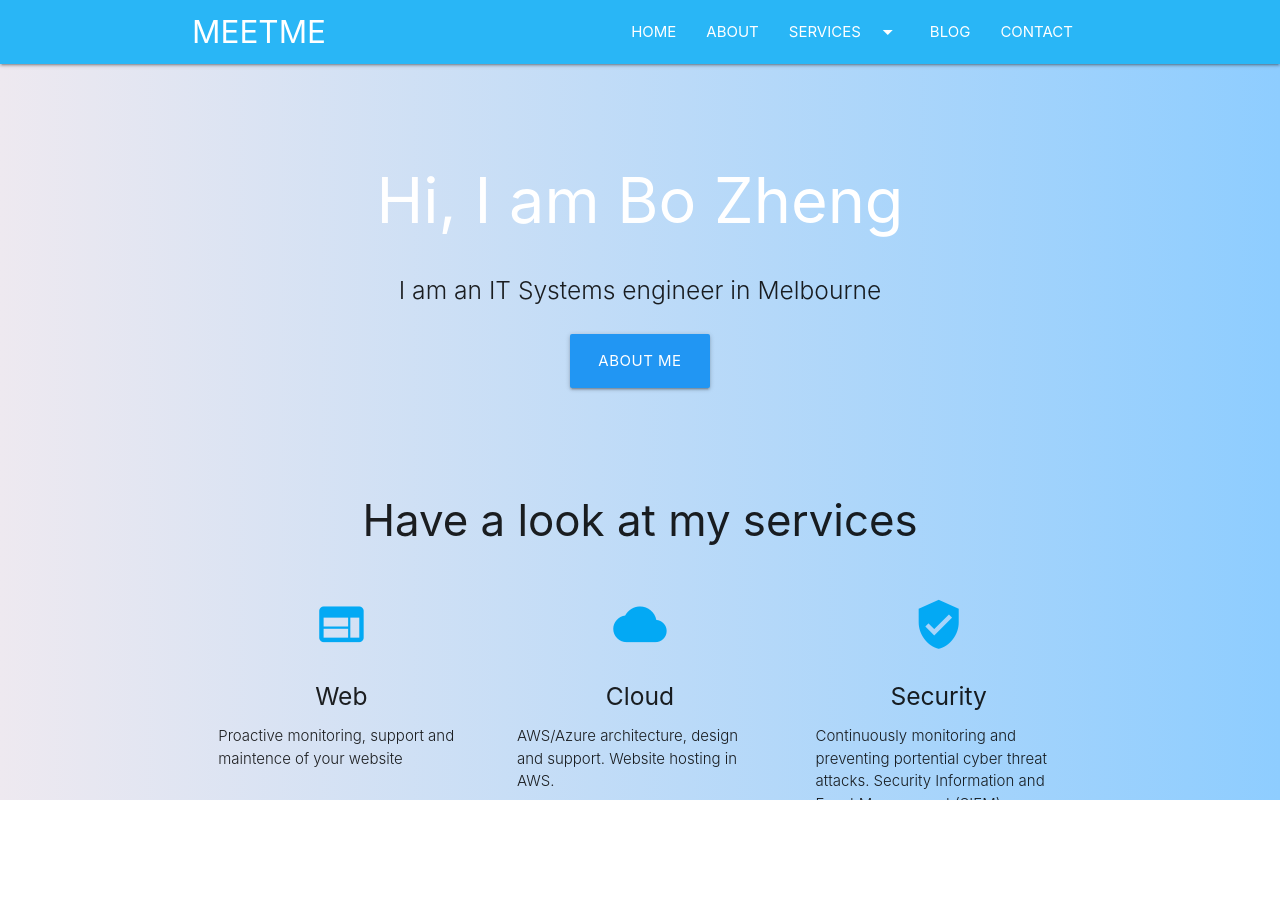
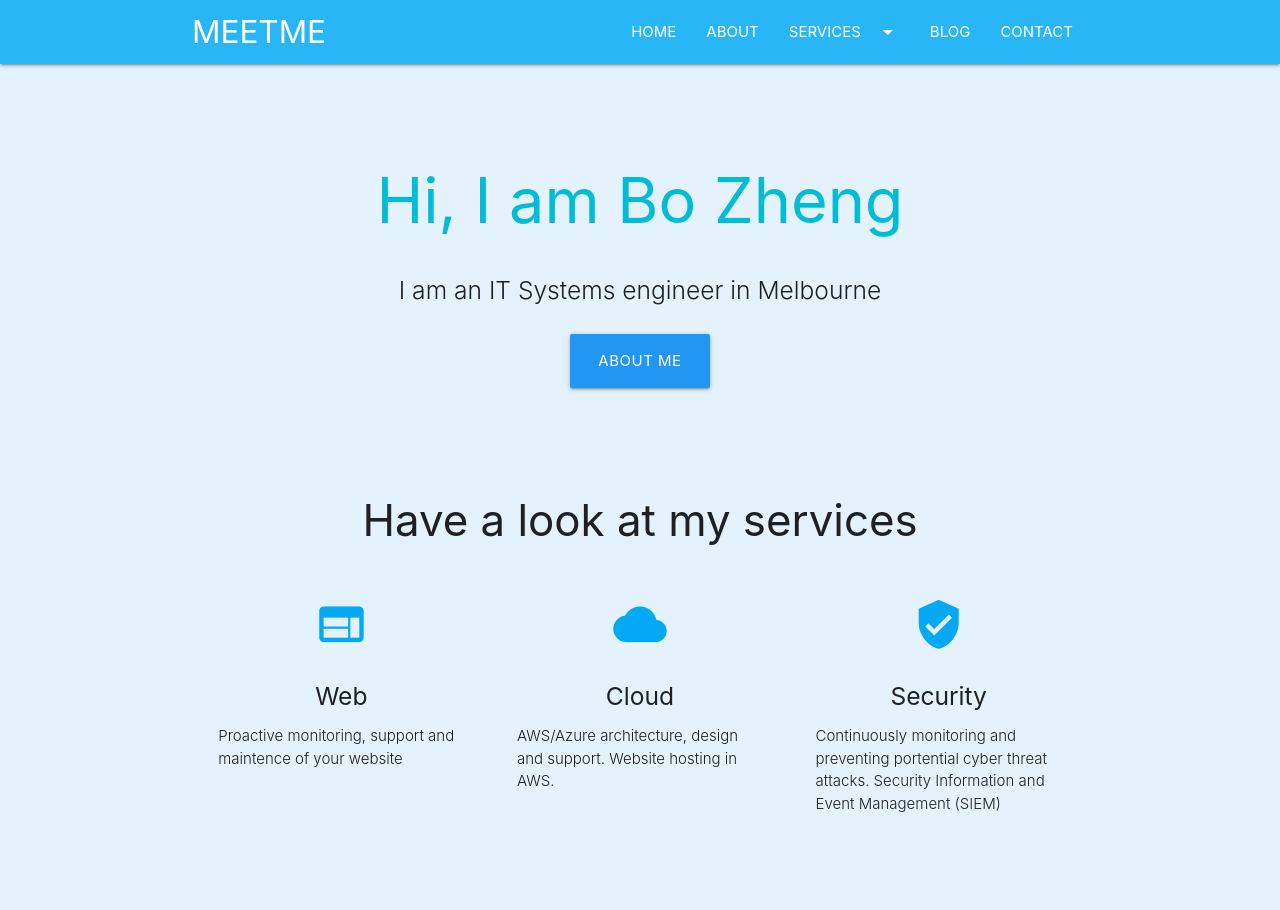
Before and after one commit to bozheng22/sit725-2021-t2-prac3, a website: page index.html in a window 1280 px wide. Before the commit the page ends 800 px from the top, so only its background shows below. Drawn offline with nearby package versions, Linux system fonts and the light colour scheme.

Commit message:
small change for index.html

```diff
--- a/index.html
+++ b/index.html
@@ -27,7 +27,7 @@
     />
   </head>
   <body>
-    <div class="main">
+    <div class="background blue lighten-5">
       <nav class="light-blue lighten-1" role="navigation">
         <div class="nav-wrapper container">
           <a id="logo-container" href="#" class="brand-logo">MEETME</a>
@@ -67,7 +67,7 @@
       <div class="section no-pad-bot" id="index-banner">
         <div class="container">
           <br /><br />
-          <h1 class="header center white-text">Hi, I am Bo Zheng</h1>
+          <h1 class="header center cyan-text">Hi, I am Bo Zheng</h1>
           <div class="row center">
             <h5 class="header col s12 light">
               I am an IT Systems engineer in Melbourne
@@ -135,7 +135,7 @@
         <br /><br />
       </div>
 
-      <footer class="page-footer orange">
+      <!-- <footer class="page-footer orange">
         <div class="container">
           <div class="row">
             <div class="col l6 s12">
@@ -176,13 +176,12 @@
             >
           </div>
         </div>
-      </footer>
-
-      <!--  Scripts-->
-      <script src="https://code.jquery.com/jquery-2.1.1.min.js"></script>
-      <script src="js/materialize.js"></script>
-      <script src="js/init.js"></script>
-      <script src="js/env.js"></script>
+      </footer> -->
     </div>
+    <!--  Scripts-->
+    <script src="https://code.jquery.com/jquery-2.1.1.min.js"></script>
+    <script src="js/materialize.js"></script>
+    <script src="js/init.js"></script>
+    <script src="js/env.js"></script>
   </body>
 </html>
```
